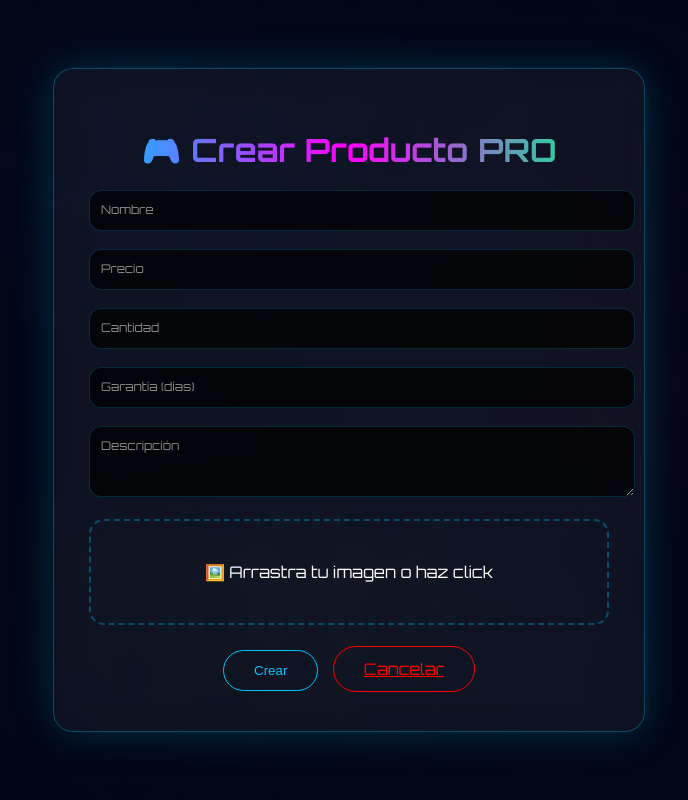
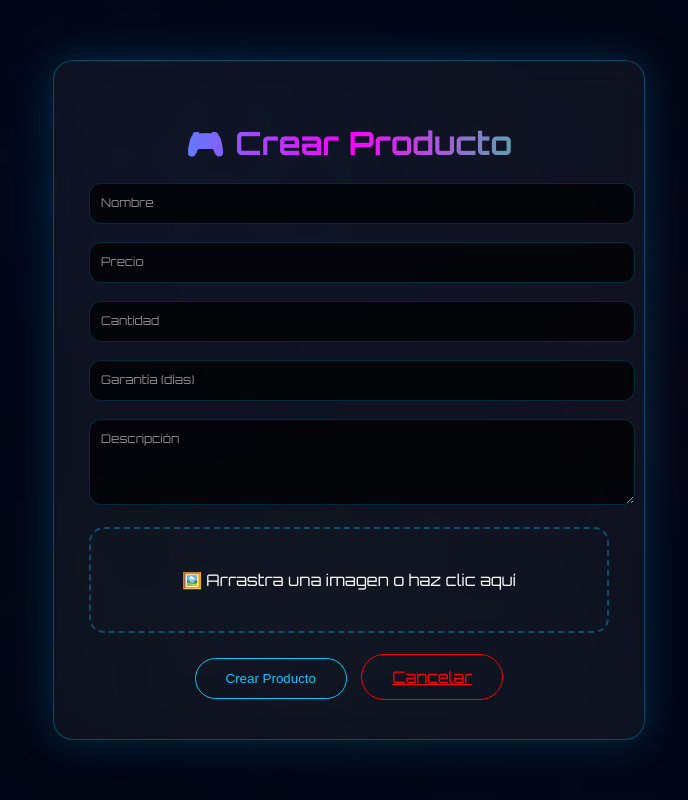
Before and after one commit to Sebax666/GAMEDEX, a Django app: page /crear-producto/ in a window 1280 px wide. Shown: the whole page, without its empty margins (291-979 px from the left). Run offline with Django 5.2, Linux system fonts and the light colour scheme; a user stored in the database is signed in.

Commit message:
modificaciones

```diff
--- a/GAMEDEX/views.py
+++ b/GAMEDEX/views.py
@@ -970,17 +970,23 @@ def exportar_excel_vendedor(request):
 def crear_producto(request):
 
     if request.method == "POST":
+
         nombre = request.POST.get("nombre")
         descripcion = request.POST.get("descripcion")
         precio = request.POST.get("precio")
         cantidad = request.POST.get("cantidad")
+        dias_garantia = request.POST.get("dias_garantia")
         imagen = request.FILES.get("imagen")
+
+        if precio:
+            precio = precio.replace(".", "")
 
         Producto.objects.create(
             nombre=nombre,
             descripcion=descripcion,
             precio=precio,
             cantidad=cantidad,
+            dias_garantia=dias_garantia,
             imagen=imagen,
             vendedor=request.user
         )
@@ -989,8 +995,6 @@ def crear_producto(request):
         return redirect("dashboard_vendedor")
 
     return render(request, "crear_producto.html")
-
-from django.shortcuts import get_object_or_404, redirect
 
 # =====================================
 # destacar producto (Vendedor)
--- a/templates/crear_producto.html
+++ b/templates/crear_producto.html
@@ -73,16 +73,14 @@ body {
     background: rgba(0,0,0,0.7);
     color: white;
     outline: none;
-    transition: 0.3s;
 }
 
-.group input:focus,
-.group textarea:focus {
-    border-color: #00c6ff;
-    box-shadow: 0 0 12px #00c6ff;
+/* FLOAT LABEL */
+.group input::placeholder,
+.group textarea::placeholder {
+    color: transparent;
 }
 
-/* LABEL FLOAT */
 .group label {
     position: absolute;
     top: 12px;
@@ -93,9 +91,9 @@ body {
 }
 
 .group input:focus + label,
-.group input:valid + label,
+.group input:not(:placeholder-shown) + label,
 .group textarea:focus + label,
-.group textarea:valid + label {
+.group textarea:not(:placeholder-shown) + label {
     top: -8px;
     left: 10px;
     font-size: 10px;
@@ -161,11 +159,6 @@ body {
     background: red;
     color: white;
 }
-
-.error {
-    color: red;
-    font-size: 12px;
-}
 </style>
 
 </head>
@@ -176,46 +169,44 @@ body {
 
 <div class="container">
 <form method="POST" enctype="multipart/form-data" class="card">
-{% csrf_token %}
+    {% csrf_token %}
 
-<h2>🎮 Crear Producto PRO</h2>
+<h2>🎮 Crear Producto</h2>
 
 <div class="group">
-    <input type="text" name="nombre" required>
-    <label>Nombre</label>
+    <input type="text" id="nombre" name="nombre" placeholder=" " required>
+    <label for="nombre">Nombre</label>
 </div>
 
 <div class="group">
-    <input type="text" id="precio" required>
-    <label>Precio</label>
+    <input type="text" id="precio" name="precio" placeholder=" " required>
+    <label for="precio">Precio</label>
 </div>
 
 <div class="group">
-    <input type="number" name="cantidad" required>
-    <label>Cantidad</label>
+    <input type="number" id="cantidad" name="cantidad" min="1" placeholder=" " required>
+    <label for="cantidad">Cantidad</label>
 </div>
 
 <div class="group">
-    <input type="number" name="dias_garantia" required>
-    <label>Garantía (días)</label>
+    <input type="number" id="garantia" name="dias_garantia" min="0" placeholder=" " required>
+    <label for="garantia">Garantía (días)</label>
 </div>
 
 <div class="group">
-    <textarea name="descripcion" rows="3" required></textarea>
-    <label>Descripción</label>
+    <textarea id="descripcion" name="descripcion" rows="4" placeholder=" " required></textarea>
+    <label for="descripcion">Descripción</label>
 </div>
 
-<!-- DRAG DROP -->
-
 <div class="drop-zone" id="dropZone">
-    <p>🖼️ Arrastra tu imagen o haz click</p>
-    <input type="file" name="imagen" id="fileInput" hidden>
+    <p>🖼️ Arrastra una imagen o haz clic aquí</p>
+    <input type="file" name="imagen" id="fileInput" accept="image/*" hidden>
 </div>
 
 <div class="preview" id="preview"></div>
 
 <div class="buttons">
-    <button type="submit" class="btn">Crear</button>
+    <button type="submit" class="btn">Crear Producto</button>
     <a href="{% url 'dashboard_vendedor' %}" class="btn btn-cancel">Cancelar</a>
 </div>
 
@@ -229,7 +220,7 @@ const preview = document.getElementById('preview');
 
 dropZone.onclick = () => fileInput.click();
 
-fileInput.addEventListener('change', () => showPreview(fileInput.files[0]));
+fileInput.addEventListener('change', () => handleFile(fileInput.files[0]));
 
 dropZone.addEventListener('dragover', e => {
     e.preventDefault();
@@ -242,16 +233,21 @@ dropZone.addEventListener('dragleave', () => {
 
 dropZone.addEventListener('drop', e => {
     e.preventDefault();
-    fileInput.files = e.dataTransfer.files;
-    showPreview(e.dataTransfer.files[0]);
     dropZone.classList.remove('dragover');
+
+    const file = e.dataTransfer.files[0];
+    if (file && file.type.startsWith('image/')) {
+        fileInput.files = e.dataTransfer.files;
+        handleFile(file);
+    }
 });
 
-function showPreview(file){
+function handleFile(file){
     preview.innerHTML = "";
     if(file){
         const img = document.createElement('img');
-        img.src = URL.createObjectURL(file);
+        const url = URL.createObjectURL(file);
+        img.src = url;
         preview.appendChild(img);
     }
 }
@@ -259,10 +255,9 @@ function showPreview(file){
 /* FORMATO PRECIO */
 const precioInput = document.getElementById('precio');
 
-precioInput.addEventListener('input', () => {
-    let value = precioInput.value.replace(/\D/g, '');
-    value = new Intl.NumberFormat().format(value);
-    precioInput.value = value;
+precioInput.addEventListener('input', function() {
+    let valor = this.value.replace(/\D/g, '');
+    this.value = valor ? new Intl.NumberFormat('es-CO').format(valor) : '';
 });
 </script>
 
```
Also changed, not shown: media/productos/edward-kenway-assassin-s-creed-iv-black-flag-video-game-ay5911c8sqtx9t2z_5OaA4RB.jpg (added), media/productos/edward-kenway-assassin-s-creed-iv-black-flag-video-game-ay5911c8sqtx9t2z_F6geg1w.jpg (added), media/productos/edward-kenway-assassin-s-creed-iv-black-flag-video-game-ay5911c8sqtx9t2z_LatdQ1D.jpg (added), media/productos/edward-kenway-assassin-s-creed-iv-black-flag-video-game-ay5911c8sqtx9t2z_qZrqhuw.jpg (added), media/productos/edward-kenway-assassin-s-creed-iv-black-flag-video-game-ay5911c8sqtx9t2z_v9Oa848.jpg (added).
